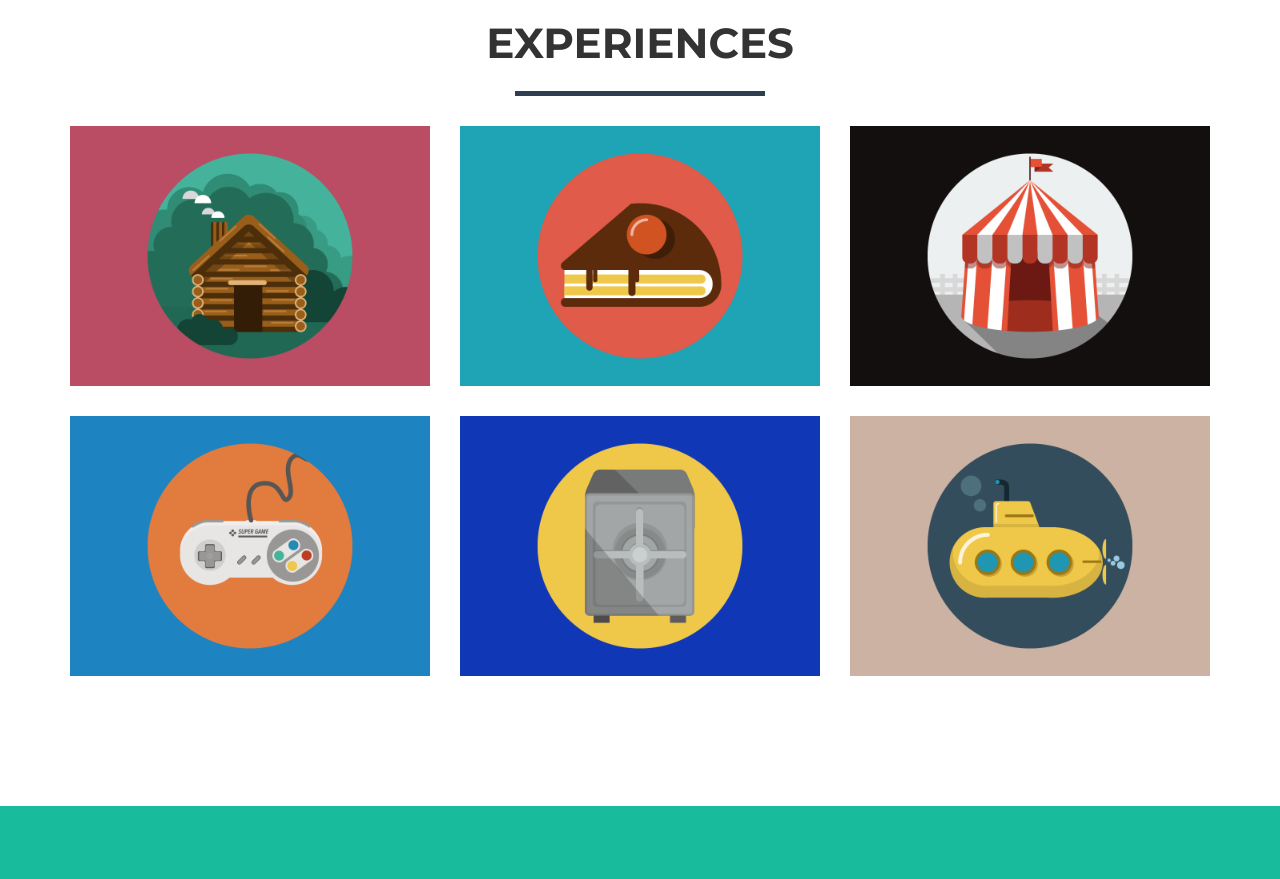
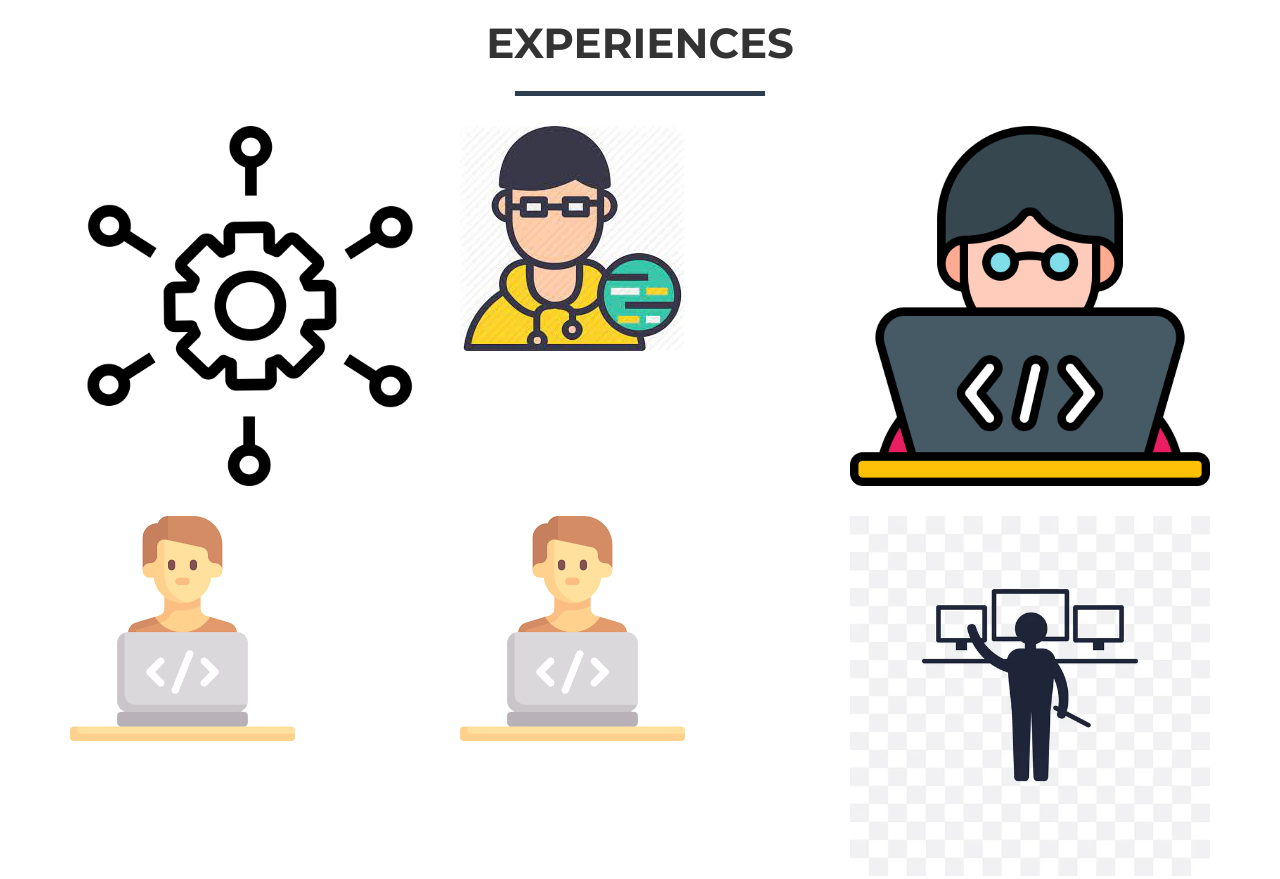
Before and after one commit to valben-melair/valbengalon.github.io, a plain HTML site: page index.html in a window 1280 px wide. Shown: the part 1440-2319 px from the top of the page. Drawn offline with nearby package versions, Linux system fonts and the light colour scheme.

Commit message:
Update profile pix

```diff
--- a/index.html
+++ b/index.html
@@ -98,7 +98,7 @@ Ability and capability to transform business user requirements into technical sp
                                 <i class="fa fa-search-plus fa-3x"></i>
                             </div>
                         </div>
-                        <img src="img/portfolio/cabin.png" class="img-responsive" alt="">
+                        <img src="img/portfolio/integration.png" class="img-responsive" alt="">
                     </a>
                 </div>
                 <div class="col-sm-4 portfolio-item">
@@ -108,7 +108,7 @@ Ability and capability to transform business user requirements into technical sp
                                 <i class="fa fa-search-plus fa-3x"></i>
                             </div>
                         </div>
-                        <img src="img/portfolio/cake.png" class="img-responsive" alt="">
+                        <img src="img/portfolio/programmer.jpg" class="img-responsive" alt="">
                     </a>
                 </div>
                 <div class="col-sm-4 portfolio-item">
@@ -118,7 +118,7 @@ Ability and capability to transform business user requirements into technical sp
                                 <i class="fa fa-search-plus fa-3x"></i>
                             </div>
                         </div>
-                        <img src="img/portfolio/circus.png" class="img-responsive" alt="">
+                        <img src="img/portfolio/developer.png" class="img-responsive" alt="">
                     </a>
                 </div>
                 <div class="col-sm-4 portfolio-item">
@@ -128,7 +128,7 @@ Ability and capability to transform business user requirements into technical sp
                                 <i class="fa fa-search-plus fa-3x"></i>
                             </div>
                         </div>
-                        <img src="img/portfolio/game.png" class="img-responsive" alt="">
+                        <img src="img/portfolio/software.png" class="img-responsive" alt="">
                     </a>
                 </div>
                 <div class="col-sm-4 portfolio-item">
@@ -138,7 +138,7 @@ Ability and capability to transform business user requirements into technical sp
                                 <i class="fa fa-search-plus fa-3x"></i>
                             </div>
                         </div>
-                        <img src="img/portfolio/safe.png" class="img-responsive" alt="">
+                        <img src="img/portfolio/software.png" class="img-responsive" alt="">
                     </a>
                 </div>
                 <div class="col-sm-4 portfolio-item">
@@ -148,7 +148,7 @@ Ability and capability to transform business user requirements into technical sp
                                 <i class="fa fa-search-plus fa-3x"></i>
                             </div>
                         </div>
-                        <img src="img/portfolio/submarine.png" class="img-responsive" alt="">
+                        <img src="img/portfolio/systemanal.jpg" class="img-responsive" alt="">
                     </a>
                 </div>
             </div>
@@ -276,7 +276,7 @@ Previous experienced in different domain industry such as Retail, CRM, ERP, TSM,
                         <div class="modal-body">
                             <h2>Integration Engineer</h2>
                             <hr class="star-primary">
-                            <img src="img/portfolio/cabin.png" class="img-responsive img-centered" alt="">
+                            <img src="img/portfolio/integration.png" class="img-responsive img-centered" alt="">
                             <p>- Strong development background with a focus on backend development and Cloud technologies (Azure).<br>
 - Strong background in Integration and API’s.<br>
 - Experienced with C# and JSON development.<br>
@@ -321,7 +321,7 @@ Previous experienced in different domain industry such as Retail, CRM, ERP, TSM,
                         <div class="modal-body">
                             <h2>Analyst Programmer</h2>
                             <hr class="star-primary">
-                            <img src="img/portfolio/cake.png" class="img-responsive img-centered" alt="">
+                            <img src="img/portfolio/programmer.jpg" class="img-responsive img-centered" alt="">
                             <p>• Developed API for Shared Service (Master data management) with the following services: Locations, Customer, Vehicle, Product and People. <br>
 • Integrate Shared Services to different external systems such Deputy, Inspekt, FieldPine POS, Marketing Comms and Print service using Azure Logic apps. <br>
 • Developed function apps for integration more efficient and cost effective. <br>
@@ -367,7 +367,7 @@ Previous experienced in different domain industry such as Retail, CRM, ERP, TSM,
                         <div class="modal-body">
                             <h2>IT Developer</h2>
                             <hr class="star-primary">
-                            <img src="img/portfolio/circus.png" class="img-responsive img-centered" alt="">
+                            <img src="img/portfolio/developer.png" class="img-responsive img-centered" alt="">
                             <p>• Developed front-end tool (Angular and C#) for card migration in High Availability Web Cluster environment.<br>
 • Modified InTouch Front-End application to provide product switching for Credit Card.<br>
 • Developed API for Kiwibank HSM for Card encryption in Single Card Scheme.<br>
@@ -416,7 +416,7 @@ Previous experienced in different domain industry such as Retail, CRM, ERP, TSM,
                         <div class="modal-body">
                             <h2>Senior Software Engineer / Team Lead (Server Side)</h2>
                             <hr class="star-primary">
-                            <img src="img/portfolio/game.png" class="img-responsive img-centered" alt="">
+                            <img src="img/portfolio/software.png" class="img-responsive img-centered" alt="">
                             <p>Responsibilities<br>
 
 Responsible on retailing software development and Customer Request (Server: TPLinux), L3 support and manage remote developer team in Vietnam (4 developers) and Singapore (3 developers).
@@ -474,7 +474,7 @@ Major Achievements<br>
                         <div class="modal-body">
                             <h2>Sr. Software Engineer / Support Team Lead</h2>
                             <hr class="star-primary">
-                            <img src="img/portfolio/safe.png" class="img-responsive img-centered" alt="">
+                            <img src="img/portfolio/software.png" class="img-responsive img-centered" alt="">
                             <p>Responsibilities<br>
  - Spearheading developers to provide technical solutions on TSM.<br>
  - Implement L3 support and maintenance team process flow.<br>
@@ -528,7 +528,7 @@ Major Achievements<br>
                         <div class="modal-body">
                             <h2>Sr. System Analyst</h2>
                             <hr class="star-primary">
-                            <img src="img/portfolio/submarine.png" class="img-responsive img-centered" alt="">
+                            <img src="img/portfolio/systemanal.jpg" class="img-responsive img-centered" alt="">
                             <p>Responsibilities<br>
  Responsible on retailing software development and enhancement in TPLinux system (Server side). Also provide technical and business support to different customers such as Carrefour stores (Malaysia, Indonesia, Taiwan, China, India), SM Philippines (Hypermarket), DFI (Giant, Cold storage and shop and save), PureGold Philippines and NTUC Fairprice Singapore.
 <br><br>
```
Also changed, not shown: img/portfolio/developer.png (added), img/portfolio/integration.png (added), img/portfolio/programmer.jpg (added), img/portfolio/software.png (added), img/portfolio/systemanal.jpg (added).
